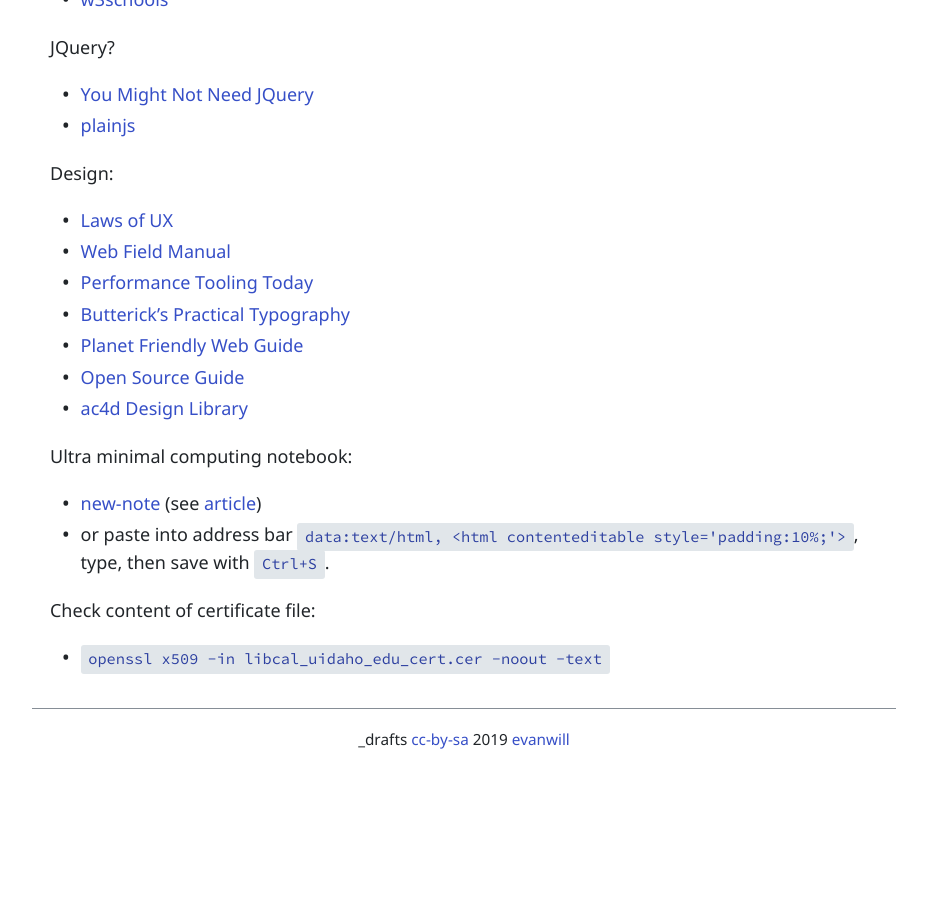
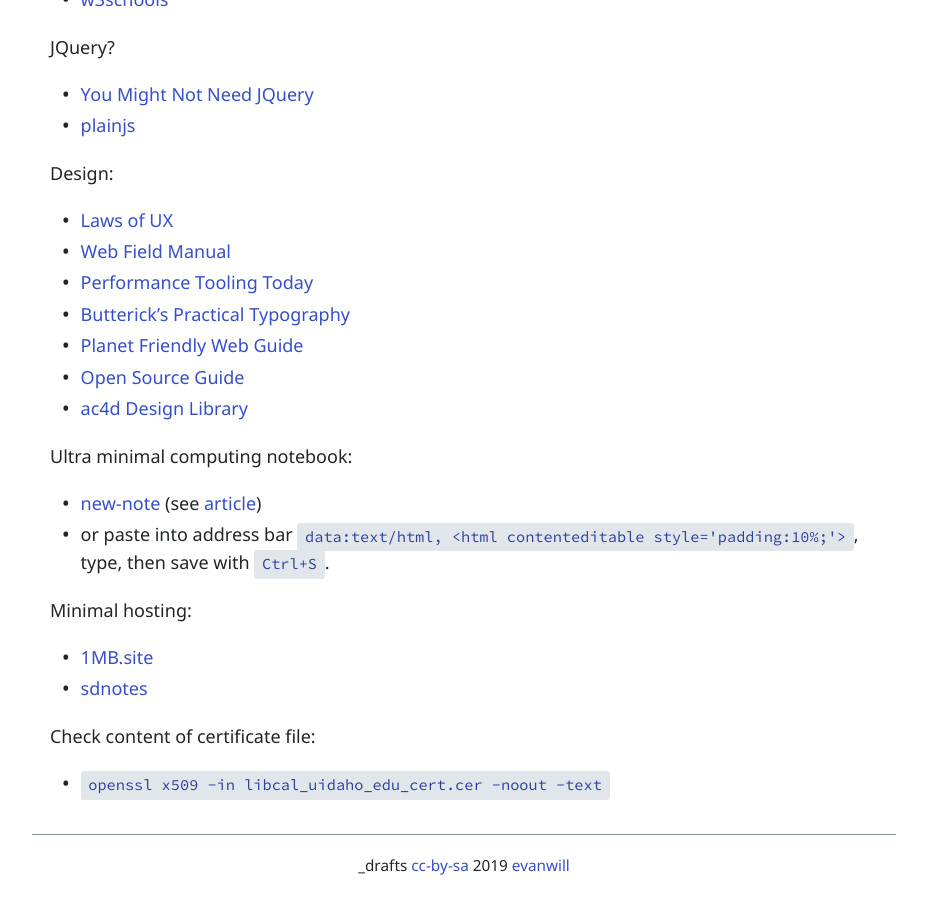
Before and after one commit to evanwill/_drafts, a Jekyll site: the page built from _notes/web-dev.md, in a window 1280 px wide and 900 px high, scrolled down 2091 px. Shown: the whole window, without its empty margins (176-1103 px from the left). Built offline with Jekyll 4.4.1, drawn with Linux system fonts in a browser that asks for light colours; before the commit the page ends 2865 px from its top, so only the background shows below that.

Commit message:
little adds

```diff
--- a/_notes/web-dev.md
+++ b/_notes/web-dev.md
@@ -93,6 +93,11 @@
 - [new-note](https://github.com/jjjjjjjjjjjjjjjjjjjj/new-note/) (see [article](https://boingboing.net/2018/05/08/the-simplest-online-note-takin.html))
 - or paste into address bar `data:text/html, <html contenteditable style='padding:10%;'>`, type, then save with `Ctrl+S`.
 
+Minimal hosting:
+
+- [1MB.site](https://1mb.site/)
+- [sdnotes](https://sdnotes.com/faq)
+
 Check content of certificate file:
 
 - `openssl x509 -in libcal_uidaho_edu_cert.cer -noout -text`
```
Also changed, not shown: _notes/fonts.md (+1 -0 lines).
